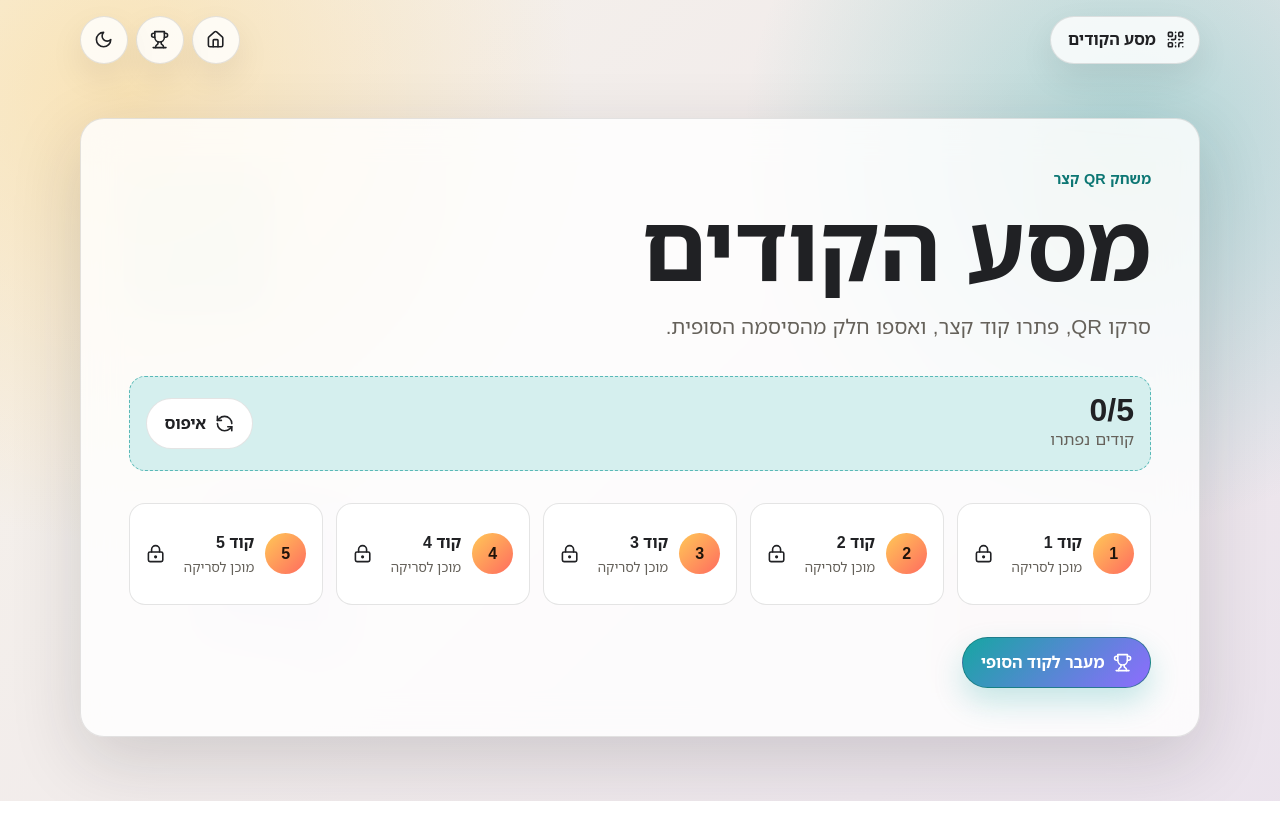
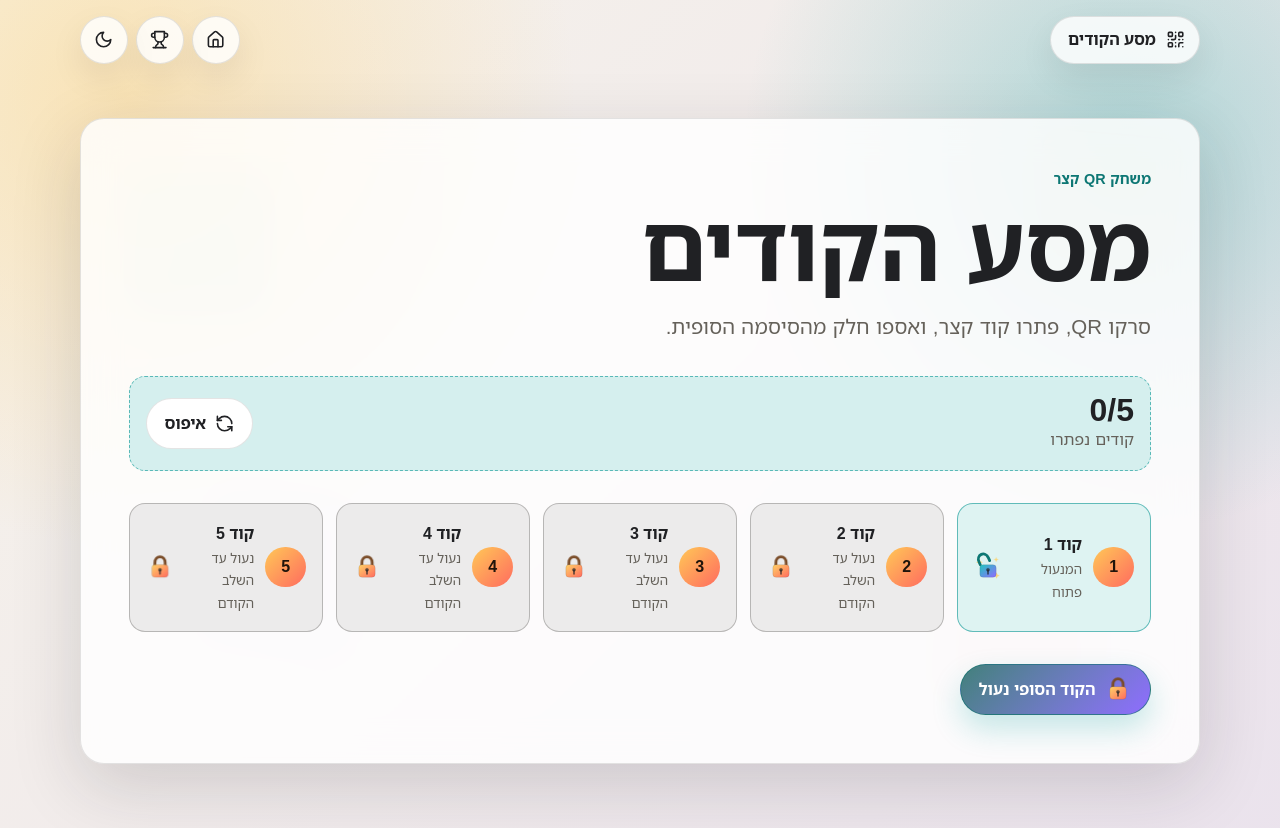
Before and after one commit to NimrodWainberg/qr-escape-room, a React (Vite) app: page / in a window 1280 px wide. Before the commit the page ends 801 px from the top, so only its background shows below. Built offline with nearby package versions, Linux system fonts and the light colour scheme.

Commit message:
Add sequential lock flow

```diff
--- a/src/App.jsx
+++ b/src/App.jsx
@@ -1,7 +1,6 @@
 import {
   Check,
   Home,
-  LockKeyhole,
   Moon,
   QrCode,
   RefreshCcw,
@@ -16,6 +15,37 @@ import { challenges, roomConfig } from "./data/challenges.js";
 
 const STORAGE_KEY = "qr-escape-room-solved-v1";
 const THEME_KEY = "qr-escape-room-theme-v1";
+
+function isChallengeSolved(challenge, solved) {
+  return Boolean(solved[challenge.id]);
+}
+
+function getChallengeIndex(challenge) {
+  return challenges.findIndex((item) => item.id === challenge.id);
+}
+
+function getPreviousChallenge(challenge) {
+  const index = getChallengeIndex(challenge);
+  return index > 0 ? challenges[index - 1] : null;
+}
+
+function getNextChallenge(challenge) {
+  const index = getChallengeIndex(challenge);
+  return index >= 0 ? challenges[index + 1] ?? null : null;
+}
+
+function isChallengeUnlocked(challenge, solved) {
+  const previousChallenge = getPreviousChallenge(challenge);
+  return !previousChallenge || isChallengeSolved(previousChallenge, solved);
+}
+
+function areAllChallengesSolved(solved) {
+  return challenges.every((challenge) => isChallengeSolved(challenge, solved));
+}
+
+function getFirstUnsolvedChallenge(solved) {
+  return challenges.find((challenge) => !isChallengeSolved(challenge, solved)) ?? null;
+}
 
 function normalizeCode(value) {
   return value.trim().replace(/\s+/g, "");
@@ -121,14 +151,32 @@ export default function App() {
 
       <main>
         {activeChallenge ? (
+          isChallengeUnlocked(activeChallenge, solved) ? (
             <ChallengePage
               challenge={activeChallenge}
-            solved={Boolean(solved[activeChallenge.id])}
+              solved={isChallengeSolved(activeChallenge, solved)}
               onSolve={markSolved}
               onNavigate={navigate}
             />
+          ) : (
+            <LockedPage
+              title={`${activeChallenge.title} נעול`}
+              message={`כדי לפתוח את השלב הזה צריך לפתור קודם את ${getPreviousChallenge(activeChallenge)?.title}.`}
+              targetChallenge={getPreviousChallenge(activeChallenge)}
+              onNavigate={navigate}
+            />
+          )
         ) : path === "/final" ? (
+          areAllChallengesSolved(solved) ? (
             <FinalPage solved={solved} onNavigate={navigate} />
+          ) : (
+            <LockedPage
+              title="הקוד הסופי נעול"
+              message="הקוד הסופי ייפתח רק אחרי שכל חמשת השלבים נפתרו."
+              targetChallenge={getFirstUnsolvedChallenge(solved)}
+              onNavigate={navigate}
+            />
+          )
         ) : (
           <HomePage
             solved={solved}
@@ -143,6 +191,8 @@ export default function App() {
 }
 
 function HomePage({ solved, solvedCount, onNavigate, onReset }) {
+  const finalUnlocked = areAllChallengesSolved(solved);
+
   return (
     <section className="hero-section">
       <div className="hero-copy">
@@ -165,26 +215,47 @@ function HomePage({ solved, solvedCount, onNavigate, onReset }) {
       </div>
 
       <div className="challenge-grid">
-        {challenges.map((challenge) => (
+        {challenges.map((challenge) => {
+          const solvedChallenge = isChallengeSolved(challenge, solved);
+          const unlockedChallenge = isChallengeUnlocked(challenge, solved);
+          const cardState = solvedChallenge ? "is-solved" : unlockedChallenge ? "is-unlocked" : "is-locked";
+
+          return (
             <button
-            className={`challenge-card ${solved[challenge.id] ? "is-solved" : ""}`}
+              className={`challenge-card ${cardState}`}
               key={challenge.id}
               type="button"
+              aria-disabled={!unlockedChallenge}
               onClick={() => onNavigate(challenge.path)}
             >
               <span className="card-index">{challenge.id}</span>
               <span>
                 <strong>{challenge.title}</strong>
-              <small>{solved[challenge.id] ? `נמצא: ${challenge.reward}` : "מוכן לסריקה"}</small>
+                <small>
+                  {solvedChallenge
+                    ? `נמצא: ${challenge.reward}`
+                    : unlockedChallenge
+                      ? "המנעול פתוח"
+                      : "נעול עד השלב הקודם"}
+                </small>
               </span>
-            {solved[challenge.id] ? <Check aria-hidden="true" /> : <LockKeyhole aria-hidden="true" />}
+              {solvedChallenge ? (
+                <Check aria-hidden="true" />
+              ) : (
+                <AnimatedLock state={unlockedChallenge ? "open" : "closed"} compact />
+              )}
             </button>
-        ))}
+          );
+        })}
       </div>
 
-      <button className="primary-button wide-button" type="button" onClick={() => onNavigate("/final")}>
-        <Trophy aria-hidden="true" />
-        מעבר לקוד הסופי
+      <button
+        className={`primary-button wide-button ${finalUnlocked ? "" : "is-soft-locked"}`}
+        type="button"
+        onClick={() => onNavigate("/final")}
+      >
+        {finalUnlocked ? <Trophy aria-hidden="true" /> : <AnimatedLock state="closed" compact />}
+        {finalUnlocked ? "מעבר לקוד הסופי" : "הקוד הסופי נעול"}
       </button>
     </section>
   );
@@ -255,6 +326,7 @@ function ChallengePage({ challenge, solved, onSolve, onNavigate }) {
       </form>
 
       <ResultMessage result={result} reward={challenge.reward} />
+      {result === "success" && <UnlockNotice challenge={challenge} onNavigate={onNavigate} />}
 
       <div className="page-actions">
         <button className="ghost-button" type="button" onClick={() => onNavigate("/")}>
@@ -300,6 +372,68 @@ function ResultMessage({ result, reward }) {
     <div className="hint-line">
       פתרון נכון יגלה אות או חלק מהקוד הסופי.
     </div>
+  );
+}
+
+function UnlockNotice({ challenge, onNavigate }) {
+  const nextChallenge = getNextChallenge(challenge);
+  const title = nextChallenge ? `${nextChallenge.title} נפתח!` : "הקוד הסופי נפתח!";
+  const actionLabel = nextChallenge ? `מעבר אל ${nextChallenge.title}` : "מעבר לקוד הסופי";
+  const actionPath = nextChallenge ? nextChallenge.path : "/final";
+
+  return (
+    <div className="unlock-notice" role="status">
+      <AnimatedLock state="opening" />
+      <span className="result-copy">
+        <strong className="result-title">{title}</strong>
+        <small>המנעול נפתח ואפשר להתקדם לשלב הבא.</small>
+      </span>
+      <button className="ghost-button" type="button" onClick={() => onNavigate(actionPath)}>
+        {actionLabel}
+      </button>
+    </div>
+  );
+}
+
+function AnimatedLock({ state, compact = false, large = false }) {
+  const className = [
+    "animated-lock",
+    `is-${state}`,
+    compact ? "is-compact" : "",
+    large ? "is-large" : "",
+  ]
+    .filter(Boolean)
+    .join(" ");
+
+  return (
+    <svg className={className} viewBox="0 0 120 120" aria-hidden="true">
+      <defs>
+        <linearGradient id="lockBodyGradient" x1="0" x2="1" y1="0" y2="1">
+          <stop offset="0%" stopColor="#ffd166" />
+          <stop offset="100%" stopColor="#ff6b5f" />
+        </linearGradient>
+        <linearGradient id="lockOpenGradient" x1="0" x2="1" y1="0" y2="1">
+          <stop offset="0%" stopColor="#21c6bd" />
+          <stop offset="100%" stopColor="#8f6cff" />
+        </linearGradient>
+      </defs>
+      <g className="lock-sparkles">
+        <path d="M24 26 L28 36 L38 40 L28 44 L24 54 L20 44 L10 40 L20 36 Z" />
+        <path d="M94 18 L97 26 L105 29 L97 32 L94 40 L91 32 L83 29 L91 26 Z" />
+        <path d="M96 83 L100 92 L109 96 L100 100 L96 109 L92 100 L83 96 L92 92 Z" />
+      </g>
+      <path
+        className="lock-shackle"
+        d="M38 55 V42 C38 26 48 16 60 16 C72 16 82 26 82 42 V55"
+        fill="none"
+        stroke="currentColor"
+        strokeWidth="12"
+        strokeLinecap="round"
+      />
+      <rect className="lock-body" x="25" y="50" width="70" height="54" rx="14" />
+      <circle className="lock-keyhole" cx="60" cy="72" r="7" />
+      <path className="lock-keyhole" d="M60 76 L60 90" fill="none" strokeWidth="7" strokeLinecap="round" />
+    </svg>
   );
 }
 
@@ -376,6 +510,28 @@ function FinalPage({ solved, onNavigate }) {
         <Home aria-hidden="true" />
         חזרה לשלבים
       </button>
+    </section>
+  );
+}
+
+function LockedPage({ title, message, targetChallenge, onNavigate }) {
+  return (
+    <section className="play-panel locked-panel">
+      <AnimatedLock state="closed" large />
+      <p className="eyebrow">נעול כרגע</p>
+      <h1>{title}</h1>
+      <p className="lead">{message}</p>
+      <div className="page-actions">
+        {targetChallenge && (
+          <button className="primary-button" type="button" onClick={() => onNavigate(targetChallenge.path)}>
+            אל {targetChallenge.title}
+          </button>
+        )}
+        <button className="ghost-button" type="button" onClick={() => onNavigate("/")}>
+          <Home aria-hidden="true" />
+          לכל השלבים
+        </button>
+      </div>
     </section>
   );
 }
--- a/src/styles.css
+++ b/src/styles.css
@@ -245,6 +245,20 @@ h1 {
   text-align: start;
 }
 
+.challenge-card.is-locked {
+  border-color: color-mix(in srgb, var(--line) 75%, var(--muted));
+  background: color-mix(in srgb, var(--surface-strong) 76%, var(--muted) 12%);
+}
+
+.challenge-card.is-locked:hover {
+  border-color: color-mix(in srgb, var(--amber) 55%, var(--line));
+}
+
+.challenge-card.is-unlocked {
+  border-color: color-mix(in srgb, var(--teal) 58%, var(--line));
+  background: color-mix(in srgb, var(--surface-strong) 86%, var(--teal) 14%);
+}
+
 .challenge-card.is-solved {
   border-color: color-mix(in srgb, var(--green) 72%, var(--line));
   background: color-mix(in srgb, var(--surface-strong) 82%, var(--green) 18%);
@@ -363,6 +377,10 @@ h1 {
   width: fit-content;
 }
 
+.primary-button.is-soft-locked {
+  background: linear-gradient(135deg, color-mix(in srgb, var(--muted) 55%, var(--teal)), var(--violet));
+}
+
 .result {
   display: flex;
   align-items: center;
@@ -455,6 +473,112 @@ h1 {
   background: linear-gradient(135deg, var(--amber), color-mix(in srgb, var(--coral) 74%, var(--amber)));
   color: #241706;
   animation: pop 420ms ease both;
+}
+
+.animated-lock {
+  width: 4.8rem;
+  height: 4.8rem;
+  color: #7a4c28;
+  overflow: visible;
+}
+
+.animated-lock.is-compact {
+  width: 1.75rem;
+  height: 1.75rem;
+}
+
+.animated-lock.is-large {
+  width: clamp(7rem, 24vw, 11rem);
+  height: clamp(7rem, 24vw, 11rem);
+  margin-inline: auto;
+}
+
+.lock-body {
+  fill: url(#lockBodyGradient);
+  stroke: rgba(32, 33, 36, 0.16);
+  stroke-width: 3;
+}
+
+.lock-keyhole {
+  fill: rgba(32, 33, 36, 0.72);
+  stroke: rgba(32, 33, 36, 0.72);
+}
+
+.lock-shackle {
+  transition: transform 280ms ease;
+  transform-box: fill-box;
+  transform-origin: 14% 82%;
+}
+
+.lock-sparkles {
+  fill: #ffd166;
+  opacity: 0;
+  transform-box: fill-box;
+  transform-origin: center;
+}
+
+.animated-lock.is-open,
+.animated-lock.is-opening {
+  color: #0d7774;
+}
+
+.animated-lock.is-open .lock-body,
+.animated-lock.is-opening .lock-body {
+  fill: url(#lockOpenGradient);
+}
+
+.animated-lock.is-open .lock-shackle,
+.animated-lock.is-opening .lock-shackle {
+  transform: translate(-0.9rem, -0.4rem) rotate(-24deg);
+}
+
+.animated-lock.is-opening {
+  animation: lock-pop 820ms ease both;
+}
+
+.animated-lock.is-opening .lock-shackle {
+  animation: shackle-open 820ms ease both;
+}
+
+.animated-lock.is-opening .lock-sparkles,
+.animated-lock.is-open .lock-sparkles {
+  animation: lock-sparkle 1.5s ease-in-out infinite;
+}
+
+.animated-lock.is-closed .lock-shackle {
+  animation: lock-idle 2.8s ease-in-out infinite;
+}
+
+.unlock-notice,
+.locked-panel {
+  display: grid;
+  justify-items: center;
+  gap: 0.85rem;
+  margin-block-start: 1rem;
+  padding: clamp(1rem, 3vw, 1.3rem);
+  border: 1px solid color-mix(in srgb, var(--teal) 54%, var(--line));
+  border-radius: 1.1rem;
+  background:
+    linear-gradient(135deg, color-mix(in srgb, var(--teal) 16%, transparent), transparent),
+    var(--surface-strong);
+  text-align: center;
+}
+
+.unlock-notice {
+  grid-template-columns: auto minmax(0, 1fr) auto;
+  align-items: center;
+  justify-items: start;
+  text-align: start;
+}
+
+.locked-panel {
+  max-width: 760px;
+  min-height: min(68vh, 38rem);
+  align-content: center;
+}
+
+.locked-panel h1 {
+  font-size: clamp(2.2rem, 8vw, 4.4rem);
 }
 
 .vacation-screen {
@@ -749,6 +873,55 @@ h1 {
   }
 }
 
+@keyframes lock-pop {
+  0% {
+    transform: scale(0.92);
+  }
+
+  52% {
+    transform: scale(1.1);
+  }
+
+  100% {
+    transform: scale(1);
+  }
+}
+
+@keyframes shackle-open {
+  0%,
+  35% {
+    transform: translate(0, 0) rotate(0deg);
+  }
+
+  100% {
+    transform: translate(-0.9rem, -0.4rem) rotate(-24deg);
+  }
+}
+
+@keyframes lock-sparkle {
+  0%,
+  100% {
+    opacity: 0.2;
+    transform: scale(0.8);
+  }
+
+  50% {
+    opacity: 1;
+    transform: scale(1.08);
+  }
+}
+
+@keyframes lock-idle {
+  0%,
+  100% {
+    transform: translateX(0);
+  }
+
+  50% {
+    transform: translateX(0.12rem);
+  }
+}
+
 @keyframes vacation-enter {
   0% {
     opacity: 0;
@@ -885,6 +1058,12 @@ h1 {
     width: 100%;
   }
 
+  .unlock-notice {
+    grid-template-columns: 1fr;
+    justify-items: center;
+    text-align: center;
+  }
+
   .vacation-content {
     width: min(92vw, 25rem);
     margin-block-start: -5vh;
```
Lines whose indentation alone changed are shown as unchanged.
